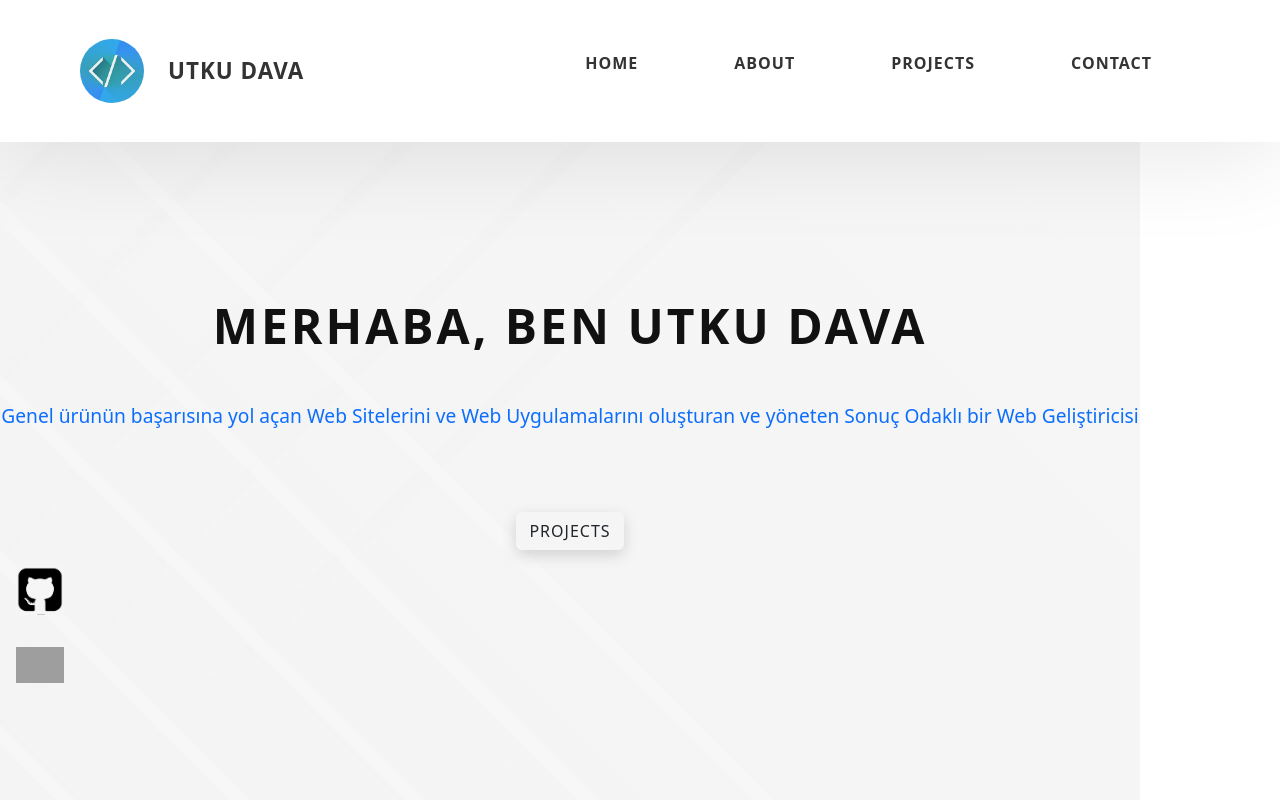
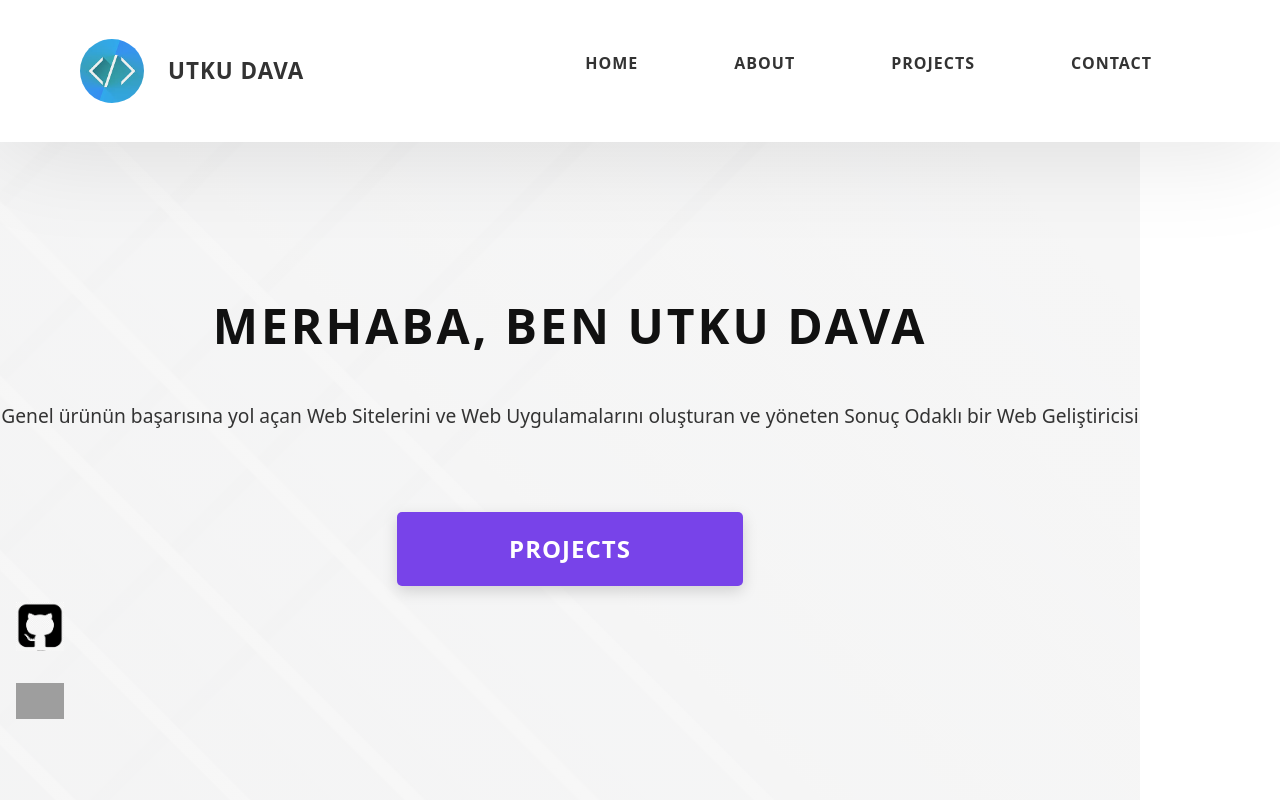
Before and after one commit to userUtkuDava/portfolio, a React (Vite) app: page / in a window 1280 px wide. Shown: the top 800 px of the page. Built offline with nearby package versions, Linux system fonts and the light colour scheme; grey boxes are pictures that could not be loaded.

Commit message:
bootstrap ile çakışan css kodları düzeltildi

```diff
--- a/src/Components/HomeHero.jsx
+++ b/src/Components/HomeHero.jsx
@@ -11,12 +11,12 @@ const HomeHero = () => {
                 <h1 className='heading-primary'>
                     Merhaba, ben Utku Dava</h1>
                 <div className='info'>
-                    <p className='text-primary'>
+                    <p className='texting-primary'>
                         Genel ürünün başarısına yol açan Web Sitelerini ve Web Uygulamalarını oluşturan ve yöneten Sonuç Odaklı bir Web Geliştiricisi
                     </p>
                 </div>
                 <div className='home-hero__cta'>
-                    <a href="./#projects" class="btn btn--bg">Projects</a>
+                    <a href="./#projects" class="btns btns--bg">Projects</a>
 
                 </div>
             </div>
--- a/src/Components/style/css/homeHero.css
+++ b/src/Components/style/css/homeHero.css
@@ -33,7 +33,7 @@
   max-width: 80rem;
 }
 
-.text-primary {
+.texting-primary {
   color: #333;
   font-size: 2.2rem;
   font-size: 1.2rem;
@@ -47,14 +47,14 @@
   text-align: center;
 }
 
-.btn--bg {
+.btns--bg {
   padding: 1.5rem 8rem;
   font-size: 2rem;
   padding: 1.2rem 7rem;
   font-size: 1.5rem;
 }
 
-.btn {
+.btns {
   background: #7843E9;
   color: #fff;
   text-transform: uppercase;
```
Also changed, not shown: src/Components/style/about.scss (line endings or trailing spaces).
